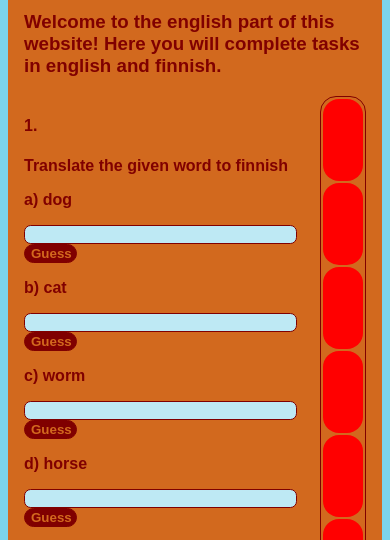
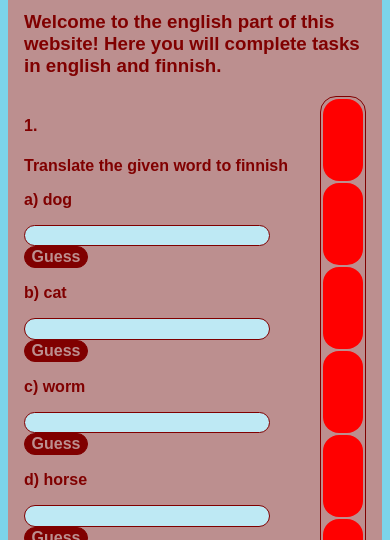
Before and after one commit to jennaniemi/TIK23_web_-5, a plain HTML site: page web-projekti/sivut/englantisivu.html in a window 390 px wide. Shown: the part 246-786 px from the top of the page. Drawn offline with Linux system fonts and the light colour scheme.

Commit message:
enkku ja koostesivun responsiivisuutta ja tyyliä paranneltu

```diff
--- a/web-projekti/style/englantisivu.css
+++ b/web-projekti/style/englantisivu.css
@@ -7,9 +7,10 @@ body {
 
 #full_content {
     color: maroon;
-    border: 1em solid chocolate;
+    border: 1em solid rosybrown;
     border-radius: 1em;
-    background-color: chocolate;
+    background-color: rosybrown;
+    font-size: 1.3em;
 }
 
 #flex {
@@ -100,18 +101,19 @@ img {
 
 button {
     border: 1px solid maroon;
-    color: chocolate;
+    color: rosybrown;
     background-color: maroon;
     font-family: Arial, Helvetica, sans-serif;
     border-radius: 1em;
     width: 4em;
     font-weight: 600;
+    font-size: 1em;
 }
 
 button:hover {
     font-weight: 1200;
-    background-color: saddlebrown;
-    border: saddlebrown;
+    background-color: indianred;
+    border: indianred;
 }
 
 input {
@@ -120,8 +122,10 @@ input {
     font-weight: 600;
     font-family: Arial, Helvetica, sans-serif;
     background-color: rgb(190, 233, 244);
-    border-radius: 0.5em;
-    width: 20em;
+    border-radius: 1em;
+    width: 15em;
+    height: 1.2em;
+    font-size: 1em;
 }
 
 h1 {
@@ -161,7 +165,13 @@ h1 {
     }
     button:active {
         font-weight: 1200;
-        background-color: saddlebrown;
-        border: saddlebrown;
+        background-color: indianred;
+        border: indianred;
+    }
+    input {
+        height: 1.1em;
+    }
+    #full_content {
+        font-size: 1em;
     }
 }
```
Also changed, not shown: web-projekti/style/kooste.css (+9 -0 lines), web-projekti/doc/retrot/retro0.png (renamed from web-projekti/doc/retro0.png), web-projekti/doc/retrot/retro1.png (renamed from web-projekti/doc/retro1.png), web-projekti/doc/retrot/retro2.png (renamed from web-projekti/doc/retro2.png), web-projekti/doc/retrot/retro3.png (renamed from web-projekti/doc/retro3.png), web-projekti/kuvat/englanti sivun kuvat/correct.png, web-projekti/kuvat/englanti sivun kuvat/incorrect.png, web-projekti/kuvat/englanti sivun kuvat/noanswer.png, 5 other files.
